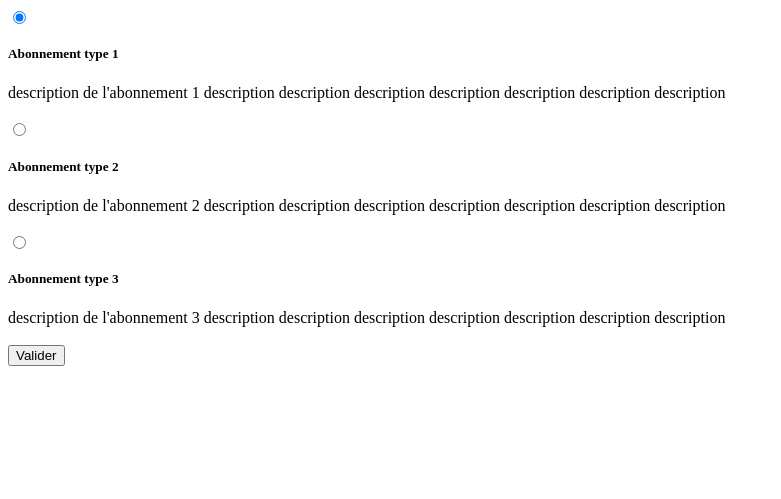
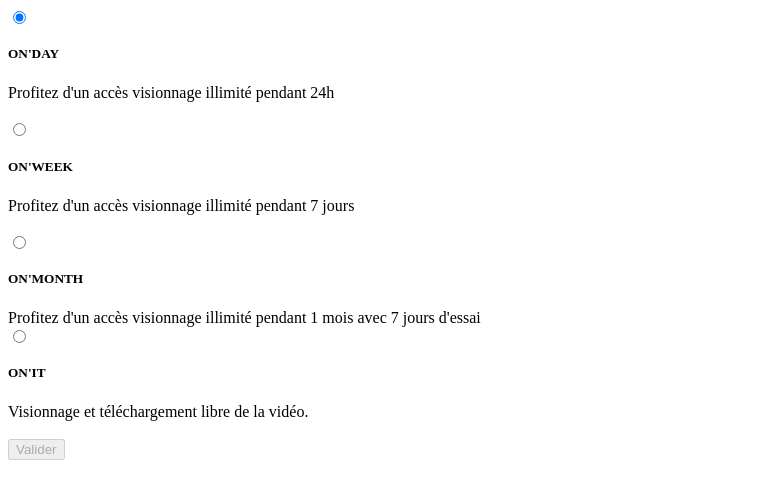
Before and after one commit to youngblood67/OnlineTutorialsLibrary, a PHP site: page /onlinetutorialslibrary/users/chooseSubscription.php in a window 1280 px wide. Shown: the top 499 px of the page, without its empty margins (0-781 px from the left). Run offline with PHP 8.4, Linux system fonts and the light colour scheme.

Commit message:
Accès aux vidéos du disque + accès restreint aux abonnées sinon modal...

```diff
--- a/app/model/Video.php
+++ b/app/model/Video.php
@@ -12,6 +12,10 @@ class Video extends Table
 {
     protected $table = "video";
 
+
+    public function getVideoById($id){
+        return $this->db->querySingle("SELECT * FROM ".$this->table." WHERE idVideo = {$id}", __CLASS__);
+    }
 
     public function getLast($nb = 100)
     {
--- a/public/ressources/css/style-general.css
+++ b/public/ressources/css/style-general.css
@@ -54,3 +54,7 @@ footer {
     margin-left: 5px;
     font-style: italic;
 }
+
+.green{
+    color: #1e7e34;
+}
--- a/view/users/chooseSubscription.php
+++ b/view/users/chooseSubscription.php
@@ -6,33 +6,39 @@
             <input class="form-check-input" type="radio" name="subscriptions" id="subscription1" value="1"
                 checked>
             <label class="form-check-label" for="subscription1">
-                <h5>Abonnement type 1</h5>
-                description de l'abonnement 1 description description description description description
-                description description
+                <h5>ON'DAY</h5>
+                Profitez d'un accès visionnage illimité pendant 24h
             </label>
         </div>
         <br>
         <div class="form-check">
             <input class="form-check-input" type="radio" name="subscriptions" id="subscription2" value="2">
             <label class="form-check-label" for="subscription2">
-                <h5>Abonnement type 2</h5>
-                description de l'abonnement 2 description description description description description
-                description description
+                <h5>ON'WEEK</h5>
+                Profitez d'un accès visionnage illimité pendant 7 jours
             </label>
         </div>
         <br>
         <div class="form-check">
             <input class="form-check-input" type="radio" name="subscriptions" id="subscription3" value="3">
             <label class="form-check-label" for="subscription3">
-                <h5>Abonnement type 3</h5>
-                description de l'abonnement 3 description description description description description
-                description description
+                <h5>ON'MONTH</h5>
+                Profitez d'un accès visionnage illimité pendant 1 mois avec 7 jours d'essai
+            </label>
+        </div>
+
+        <div id="buy_it" class="form-check">
+            <input class="form-check-input" type="radio" name="subscriptions" id="subscription3" value="0">
+            <label class="form-check-label" for="subscription3">
+                <h5>ON'IT</h5>
+                Visionnage et téléchargement libre de la vidéo.
+
             </label>
         </div>
         <br>
         <div class="row justify-content-center">
             <div class="form-group ">
-                <button type="submit" class="btn btn-primary ">Valider</button>
+                <button type="submit" class="btn btn-primary" disabled>Valider</button>
             </div>
         </div>
     </form>
```
Also changed, not shown: public/ressources/css/style-accueil.css (+9 -0 lines), view/home.php (+32 -24 lines), view/videos/videos.php (+21 -12 lines), public/ressources/css/style-videos.css (line endings or trailing spaces).
